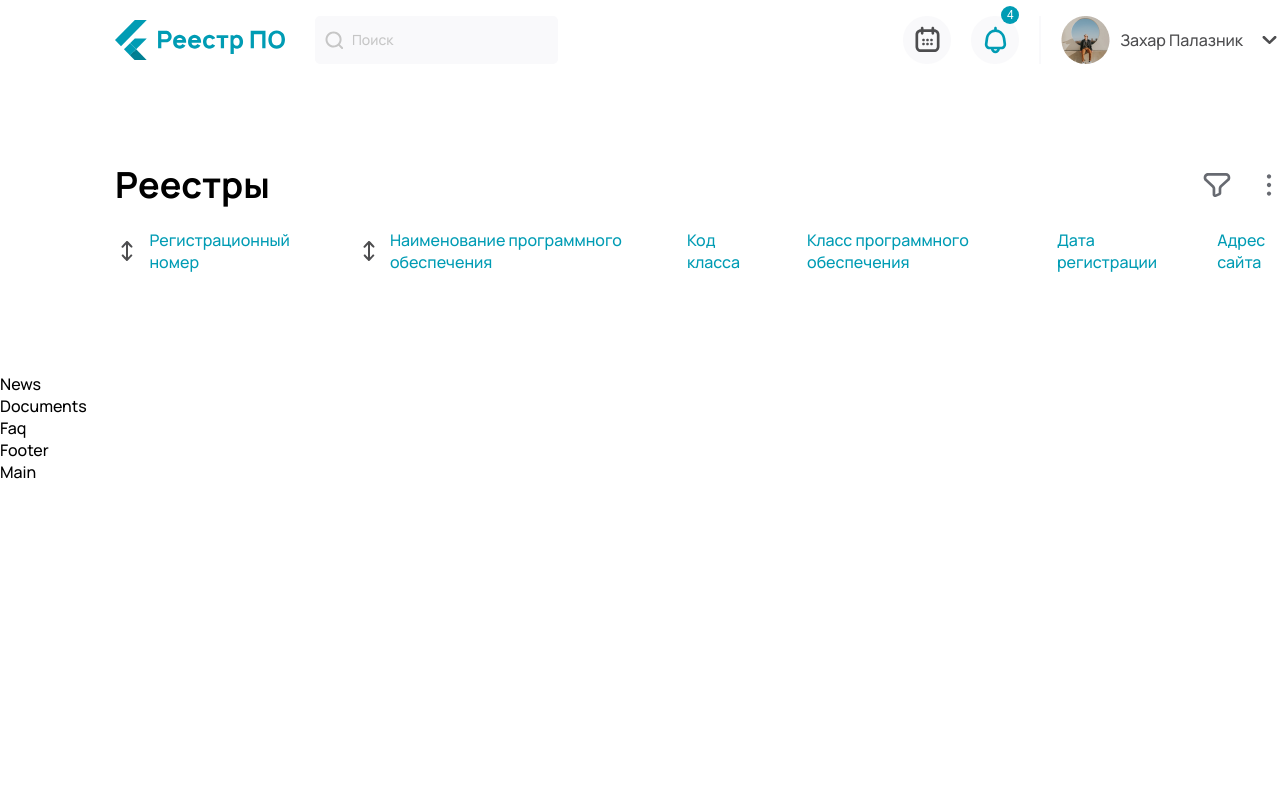
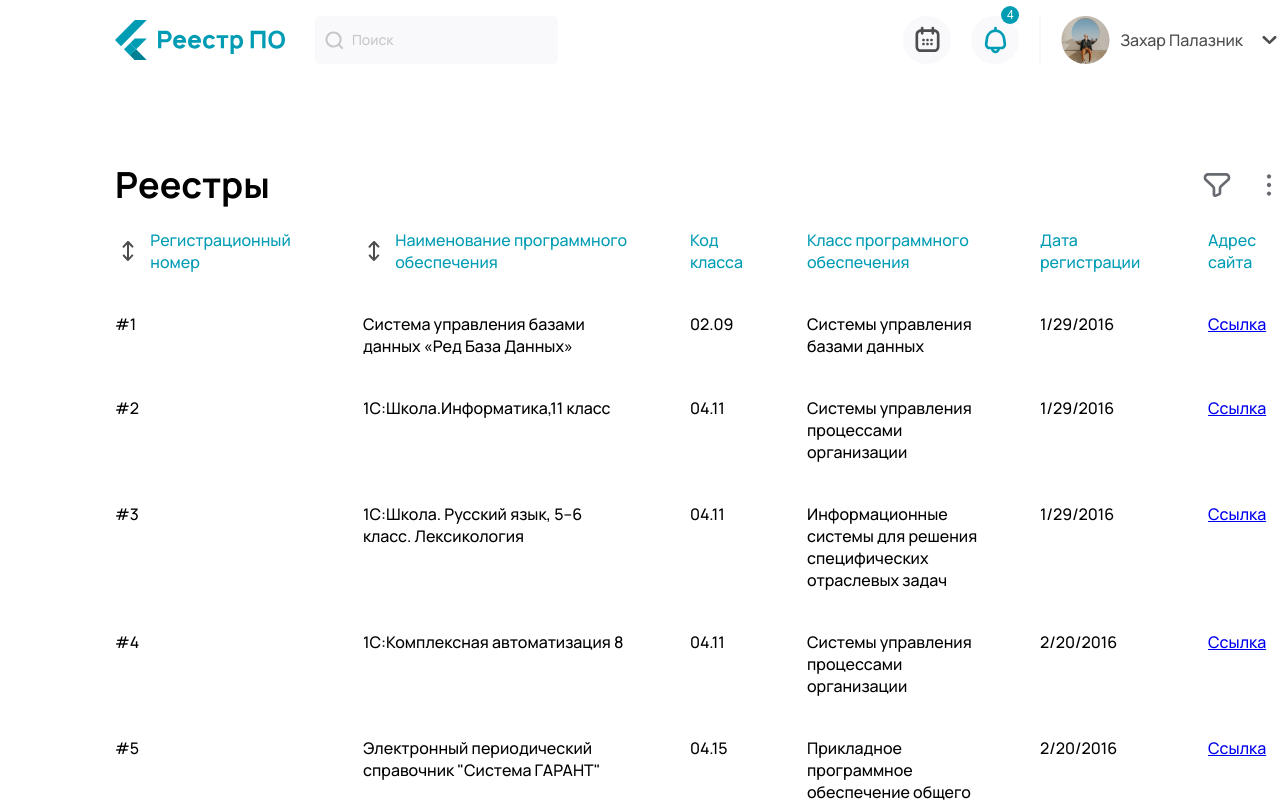
Before and after one commit to SergeyKagal/reestr, a React (Create React App) app: page / in a window 1280 px wide. Shown: the top 802 px of the page. Built offline with nearby package versions, Linux system fonts and the light colour scheme.

Commit message:
feat: reestr content

```diff
--- a/package.json
+++ b/package.json
@@ -3,9 +3,6 @@
   "version": "0.1.0",
   "private": true,
   "dependencies": {
-    "@mui/icons-material": "^5.6.2",
-    "@mui/material": "^5.7.0",
-    "@mui/styled-engine-sc": "^5.6.1",
     "@reduxjs/toolkit": "^1.8.2",
     "@testing-library/jest-dom": "^5.16.4",
     "@testing-library/react": "^13.1.1",
--- a/src/components/pages/Main/Reestr/Reestr.scss
+++ b/src/components/pages/Main/Reestr/Reestr.scss
@@ -37,3 +37,30 @@
   width: 24px;
   height: 24px;
 }
+.reestr-data-list {
+  list-style-type: none;
+}
+.reestr-data-row {
+  display: flex;
+  gap: 60px;
+  padding: 20px 0;
+  align-items: flex-start;
+}
+.registration-number {
+  width: 188px;
+}
+.softs-name {
+  width: 267px;
+}
+.code-class {
+  width: 57px;
+}
+.softs-class {
+  width: 173px;
+}
+.date-registration {
+  width: 108px;
+}
+.softs-link {
+  width: 77px;
+}
--- a/src/components/pages/Main/Reestr/Reestr.tsx
+++ b/src/components/pages/Main/Reestr/Reestr.tsx
@@ -1,5 +1,5 @@
-import React from 'react';
 import './Reestr.scss';
+import { ReestrContent } from './ReestrContent';
 import { ReestrContentHeader } from './ReestrContentHeader';
 import { ReestrHeader } from './ReestrHeader';
 
@@ -9,6 +9,7 @@
       <ReestrHeader />
       <div className="reestr__content">
         <ReestrContentHeader />
+        <ReestrContent />
       </div>
     </section>
   );
--- /dev/null
+++ b/src/components/pages/Main/Reestr/ReestrContent.tsx
@@ -0,0 +1,20 @@
+import { reestrData } from '../../../../constants/mocks/reest-data-mock';
+
+export const ReestrContent = () => {
+  return (
+    <ul className="reestr-data-list">
+      {reestrData.map((dataItem) => (
+        <li className="reestr-data-row" key={dataItem.id}>
+          <div className="registration-number">#{dataItem.id}</div>
+          <div className="softs-name">{dataItem.name}</div>
+          <div className="code-class">{dataItem.classCode}</div>
+          <div className="softs-class">{dataItem.classSoft}</div>
+          <div className="date-registration">{dataItem.registrationDate.toLocaleDateString()}</div>
+          <a className="softs-link" href={dataItem.urlLink}>
+            Ссылка
+          </a>
+        </li>
+      ))}
+    </ul>
+  );
+};
--- a/src/components/pages/Main/Reestr/ReestrContentHeader.tsx
+++ b/src/components/pages/Main/Reestr/ReestrContentHeader.tsx
@@ -14,13 +14,13 @@
       <div className="code-class">
         <span className="column-title">Код класса</span>
       </div>
-      <div className="soft's-class">
+      <div className="softs-class">
         <span className="column-title">Класс программного обеспечения</span>
       </div>
       <div className="date-registration">
         <span className="column-title">Дата регистрации</span>
       </div>
-      <div className="soft's-link">
+      <div className="softs-link">
         <span className="column-title">Адрес сайта</span>
       </div>
     </div>
--- a/src/constants/mocks/reest-data-mock.ts
+++ b/src/constants/mocks/reest-data-mock.ts
@@ -24,7 +24,7 @@
     name: 'Система управления базами данных «Ред База Данных»',
     classCode: '02.09',
     classSoft: classSoft[0],
-    registrationDate: new Date('29-01-2016'),
+    registrationDate: new Date('01-29-2016'),
     urlLink: '/',
   },
   {
@@ -32,7 +32,7 @@
     name: '1С:Школа.Информатика,11 класс',
     classCode: '04.11',
     classSoft: classSoft[1],
-    registrationDate: new Date('29-01-2016'),
+    registrationDate: new Date('01-29-2016'),
     urlLink: '/',
   },
   {
@@ -40,7 +40,7 @@
     name: '1С:Школа. Русский язык, 5–6 класс. Лексикология',
     classCode: '04.11',
     classSoft: classSoft[2],
-    registrationDate: new Date('29-01-2016'),
+    registrationDate: new Date('01-29-2016'),
     urlLink: '/',
   },
   {
@@ -48,7 +48,7 @@
     name: '1С:Комплексная автоматизация 8',
     classCode: '04.11',
     classSoft: classSoft[1],
-    registrationDate: new Date('20-02-2016'),
+    registrationDate: new Date('02-20-2016'),
     urlLink: '/',
   },
   {
@@ -56,7 +56,7 @@
     name: 'Электронный периодический справочник "Система ГАРАНТ"',
     classCode: '04.15',
     classSoft: classSoft[3],
-    registrationDate: new Date('20-02-2016'),
+    registrationDate: new Date('02-20-2016'),
     urlLink: '/',
   },
   {
@@ -72,7 +72,7 @@
     name: 'ABBYY Lingvo',
     classCode: '04.07',
     classSoft: classSoft[5],
-    registrationDate: new Date('11-03-2016'),
+    registrationDate: new Date('03-11-2016'),
     urlLink: '/',
   },
   {
@@ -80,7 +80,7 @@
     name: '1С-Битрикс24 (Компания)',
     classCode: '04.03',
     classSoft: classSoft[6],
-    registrationDate: new Date('14-03-2016'),
+    registrationDate: new Date('03-14-2016'),
     urlLink: '/',
   },
   {
@@ -88,7 +88,7 @@
     name: '1С-Битрикс24 (Проект+)',
     classCode: '04.03',
     classSoft: classSoft[7],
-    registrationDate: new Date('14-03-2016'),
+    registrationDate: new Date('03-14-2016'),
     urlLink: '/',
   },
   {
@@ -96,7 +96,7 @@
     name: '1С-Битрикс24 (Команда)',
     classCode: '04.03',
     classSoft: classSoft[4],
-    registrationDate: new Date('14-03-2016'),
+    registrationDate: new Date('03-14-2016'),
     urlLink: '/',
   },
 ];
```
Also changed, not shown: 1 other file (tests, documents, lock files or other folders).
